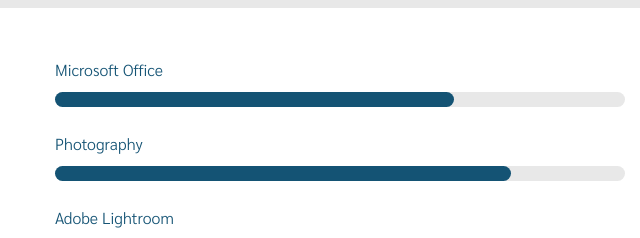
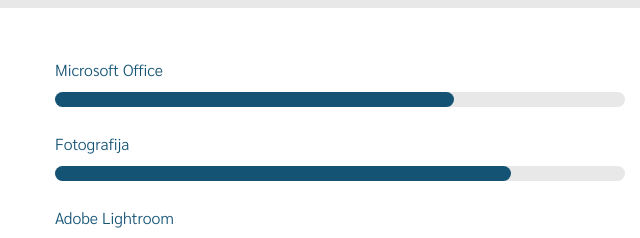
Before and after one commit to dhunjadi/cv-old, a plain HTML site: page index.html in a window 1280 px wide. Shown: the part 1440-1678 px from the top of the page, 640-1280 px from the left. Drawn offline with nearby package versions, Linux system fonts and the light colour scheme.

Commit message:
Update index.html

```diff
--- a/index.html
+++ b/index.html
@@ -205,7 +205,7 @@
 
         <ul>
           <li class="mo">Microsoft Office</li>
-          <li class="photo">Photography</li>
+          <li class="photo">Fotografija</li>
           <li class="al">Adobe Lightroom</li>
           <li class="ap">Adobe Photoshop</li>
 
```
